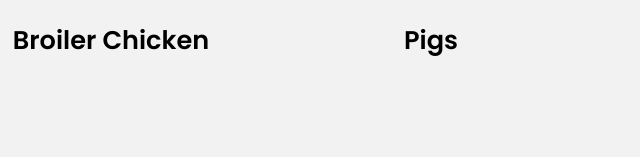
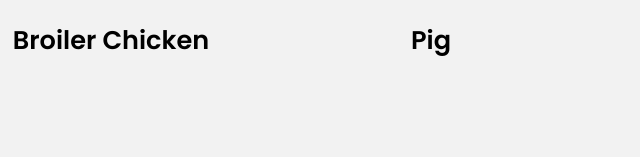
Before and after one commit to Marlowkey/WEB-PROJECT, a plain HTML site: page products.html in a window 1280 px wide. Shown: the part 795-952 px from the top of the page, 370-1010 px from the left. Drawn offline with Linux system fonts and the light colour scheme.

Commit message:
product.html

```diff
--- a/products.html
+++ b/products.html
@@ -32,7 +32,7 @@
       <div class="img-wrapper" style="background-image: url('img/broilers.jpg')"><p>Broiler Chicken</p></div>
     </div>
     <div class="image">
-      <div class="img-wrapper" style="background-image: url('img/pigs.jpg')"><p>Pigs</p></div>
+      <div class="img-wrapper" style="background-image: url('img/pigs.jpg')"><p>Pig</p></div>
     </div>
      <div class="image">
       <div class="img-wrapper" style="background-image: url('img/chicken.jpg')"><p>Chicken</p></div>
@@ -51,7 +51,7 @@
       <div class="img-wrapper" style="background-image: url('img/sitaw.jpg')"><p>String Beans (Sitaw) <br />₱90.00 1/2kg</p></div>
     </div>
       <div class="image">
-     <div class="img-wrapper" style="background-image: url('img/saba.jpg')"><p>Banana(Saba)) <br />₱50.00/kg</p></div>
+     <div class="img-wrapper" style="background-image: url('img/saba.jpg')"><p>Banana(Saba) <br />₱50.00/kg</p></div>
     </div>
     </div>
     <div class="container wrap">
```
